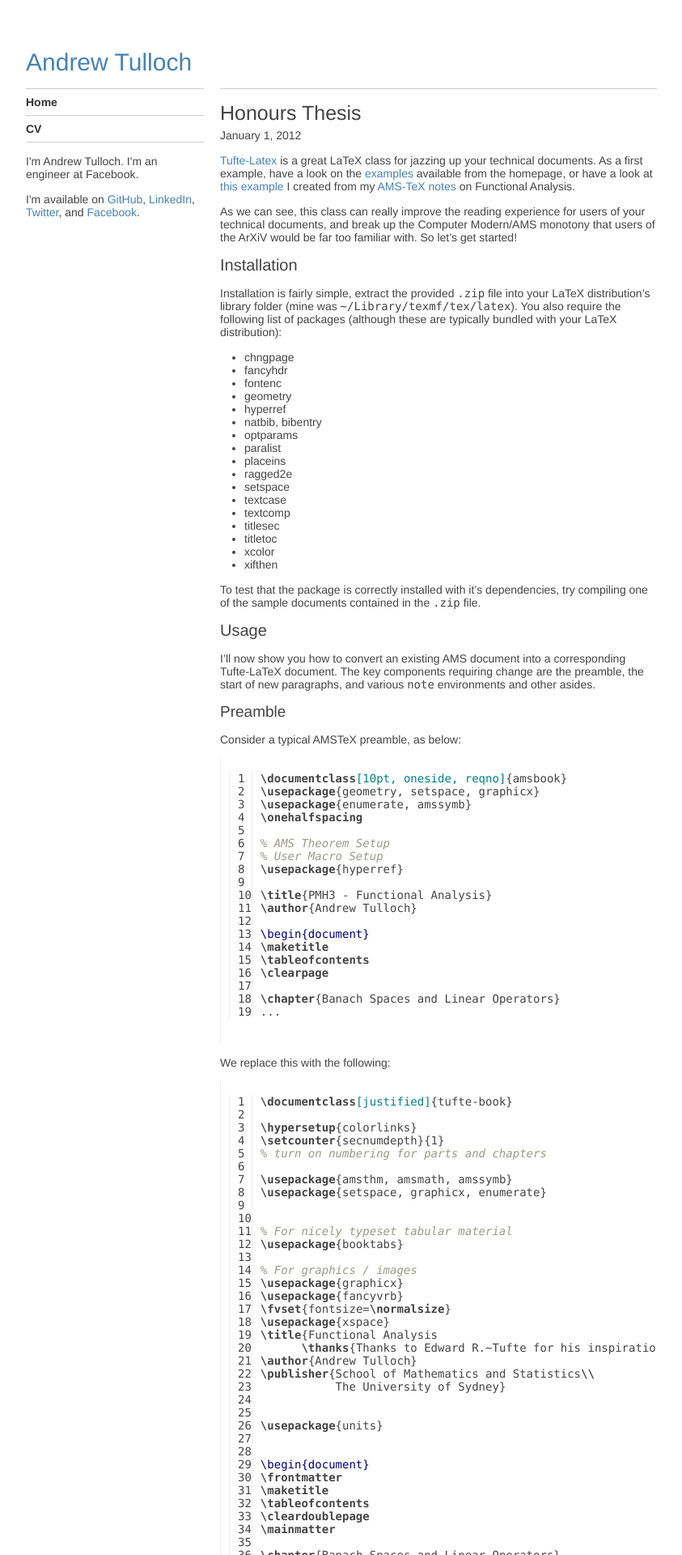
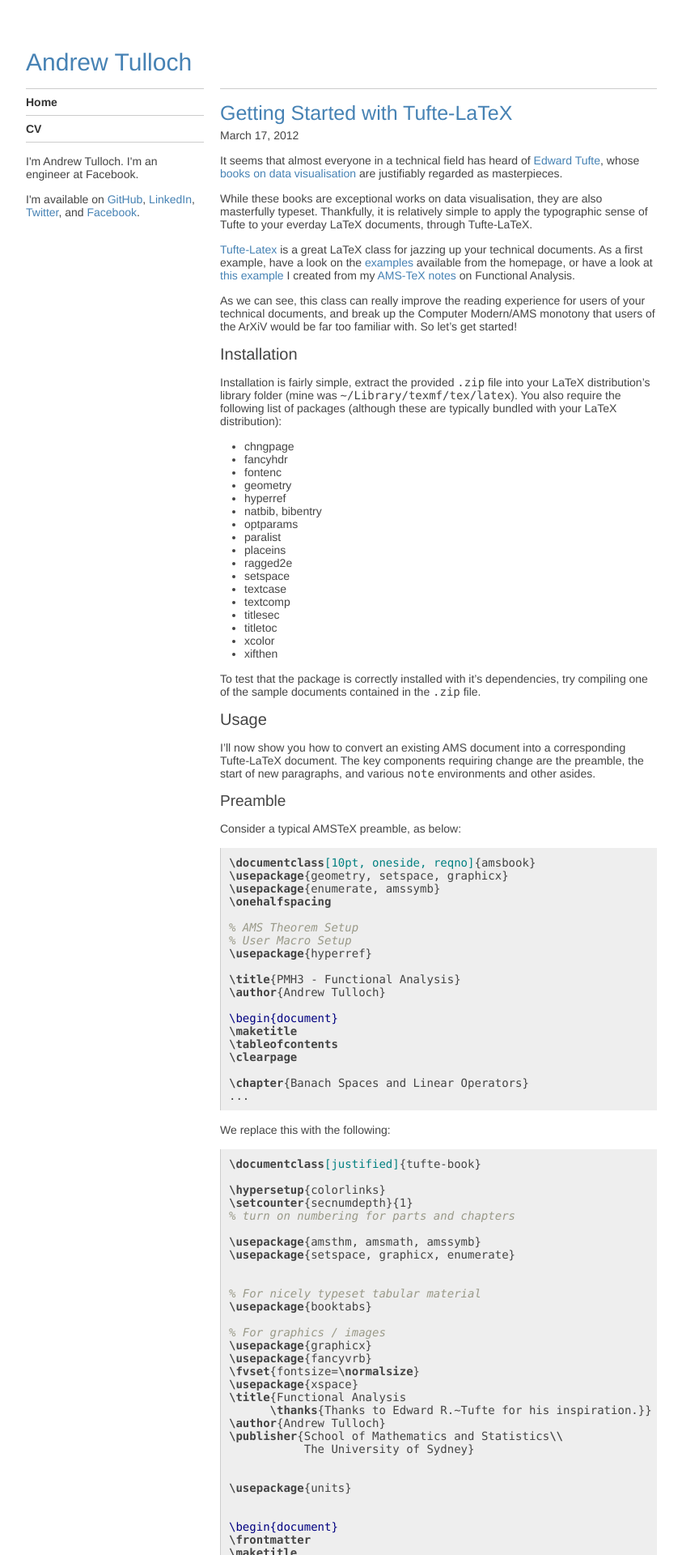
Before and after one commit to ajtulloch/ajtulloch.github.com, a Jekyll site: the page built from _posts/2012-03-17-getting-started-with-tufte-latex.md, in a window 1280 px wide. Shown: the top 1920 px of the page at 81% size, without its empty margins (138-981 px from the left). Built offline with Jekyll 4.4.1, drawn with Linux system fonts in a browser that asks for light colours; comment, search, counter and statistics services are not loaded; some of the changed text lies outside the part shown.

Commit message:
Updated post name and templates

```diff
--- a/_layouts/post.html
+++ b/_layouts/post.html
@@ -2,7 +2,7 @@
 layout: default
 ---
 <hr>
-<h2 class="title">{{ page.title }}</h2>
+<h2 class="title"><a href="{{ page.url }}">{{ page.title }}</a></h2>
 <div class="date">{{ page.date | date: "%B %e, %Y" }}</div>
 {{ content }}
 <hr>
--- a/_posts/2012-01-01-getting-started.md
+++ b/_posts/2012-03-17-getting-started-with-tufte-latex.md
@@ -1,9 +1,13 @@
 ---
-title: Honours Thesis
+title: Getting Started with Tufte-LaTeX
 layout: post
 categories: mathematics finance
 
 ---
+
+It seems that almost everyone in a technical field has heard of [Edward Tufte][0], whose [books][tufte1] [on][tufte2] [data][tufte3] [visualisation][tufte4] are justifiably regarded as masterpieces.
+
+While these books are exceptional works on data visualisation, they are also masterfully typeset.  Thankfully, it is relatively simple to apply the typographic sense of Tufte to your everday LaTeX documents, through Tufte-LaTeX.
 
 [Tufte-Latex][1] is a great LaTeX class for jazzing up your technical documents.  As a first example, have a look on the [examples][2] available from the homepage, or have a look at [this example][3] I created from my [AMS-TeX notes][4]  on Functional Analysis.
 
@@ -41,7 +45,7 @@
 
 Consider a typical AMSTeX preamble, as below:
 
-{% highlight latex linenos %}
+{% highlight latex %}
 \documentclass[10pt, oneside, reqno]{amsbook}
 \usepackage{geometry, setspace, graphicx}
 \usepackage{enumerate, amssymb}
@@ -65,7 +69,7 @@
 
 We replace this with the following:
 
-{% highlight latex linenos %}
+{% highlight latex %}
 \documentclass[justified]{tufte-book}
 
 \hypersetup{colorlinks}
@@ -114,7 +118,7 @@
 I typically use `sidenote` by default, and use `marginnote` whenever the content I am placing in the sidebar is numbered already, e.g. an exercise environment.
 
 As an example, we can replace the following block of code:
-{% highlight latex linenos %}
+{% highlight latex %}
 \begin{note}
     If $x_n \rightarrow x,y_n \rightarrow y$, then
     $\langle x_n, y_n \rangle \rightarrow \langle x, y \rangle.$
@@ -123,7 +127,7 @@
 
 with
 
-{% highlight latex linenos %}
+{% highlight latex %}
 \sidenote{
     If $x_n \rightarrow x,y_n \rightarrow y$, then
     $\langle x_n, y_n \rangle \rightarrow \langle x, y \rangle.$
@@ -132,7 +136,7 @@
 
 and similarly we replace
 
-{% highlight latex linenos %}
+{% highlight latex %}
 \begin{exer}
     If $T_1, \dots, T_n \in \mathcal L(X)$ which commute with
     each other, then $T_1 \dots T_n$ is invertible if and only
@@ -142,7 +146,7 @@
 
 with
 
-{% highlight latex linenos %}
+{% highlight latex %}
 \marginnote{
   \begin{exer}
     If $T_1, \dots, T_n \in \mathcal L(X)$ which commute with
@@ -157,7 +161,7 @@
 The Tufte-LaTeX package provides a useful command, `\newthought`, that mimicks the style of the opening words of a chapter in Tufte's publications.  It converts the selected words into a properly spaces small-caps format, and looks excellent.  It should be used sparingly, at the start of a paragraph following a new section or chapter.
 
 For example,
-{% highlight latex linenos %}
+{% highlight latex %}
 \chapter{Compact Operators}
 
 \newthought{We now turn to} compact operators.  In general,
@@ -171,7 +175,12 @@
 And there you have it!  With these quick changes, it becomes simple to convert your staid AMS-TeX documents to pieces of art.  Give it a try and see how you go!
 
 
+[0]: http://en.wikipedia.org/wiki/Edward_Tufte "Edward Tufte"
 [1]: http://code.google.com/p/tufte-latex/ "Tufte-LaTeX"
 [2]: http://tufte-latex.googlecode.com/files/sample-book-3.5.0.pdf "Tufte-LaTeX Sample"
 [3]: /PDFs/Tufte-Latex.pdf
 [4]: /PDFs/AMSTex.pdf
+[tufte1]: http://www.edwardtufte.com/tufte/books_vdqi "The Visual Display of Quantitative Information"
+[tufte2]: http://www.edwardtufte.com/tufte/books_ei "Envisioning Information"
+[tufte3]: http://www.edwardtufte.com/tufte/books_visex "Visual Explanations"
+[tufte4]: http://www.edwardtufte.com/tufte/books_be "Beautiful Evidence"
--- a/css/site.css
+++ b/css/site.css
@@ -63,8 +63,11 @@
 pre{
   margin:16px 0;
   padding-left:10px;
-  border-left:1px solid #eee;
+  padding-top: 10px;
+  padding-bottom: 10px;
+  border-left:1px solid #ccc;
   overflow:auto;
+  background: #eee;
   -webkit-font-smoothing:subpixel-antialiased;
 }
 pre code{
```
